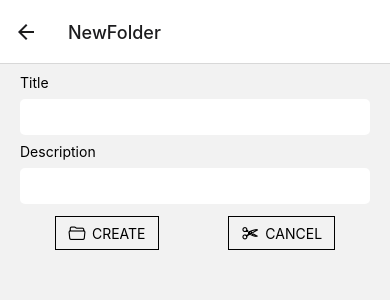
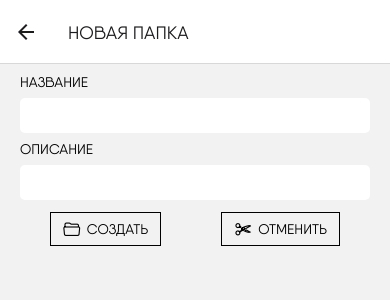
Before and after one commit to Enciosafe/contacts-app, a React Native app: screen /NewFolder in a window 390 px wide. Shown: the top 300 px of the page. Built offline with nearby package versions, Linux system fonts and the light colour scheme.

Commit message:
+ add contacts logic + redux

```diff
--- a/App.js
+++ b/App.js
@@ -13,6 +13,7 @@ import AppLoading from 'expo-app-loading'
 import * as Font from 'expo-font'
 import {useEffect, useState} from "react";
 import ContactsList from "./screens/ContactsList";
+import NewContact from "./screens/NewContact";
 
 
 const Stack = createNativeStackNavigator()
@@ -62,6 +63,7 @@ export default function App() {
                           headerTransparent: true,
                           headerRight: ({tintColor}) => (
                               <IconButton
+                                  buttonText='СОЗДАТЬ НОВУЮ ПАПКУ'
                                   icon="add"
                                   size={15}
                                   color={tintColor}
@@ -82,10 +84,13 @@ export default function App() {
                           },
                           headerRight: ({tintColor}) => (
                               <IconButton
+                                  buttonText='ДОБАВИТЬ КОНТАКТ'
                                   icon="add"
                                   size={15}
                                   color={tintColor}
-                                  onPress={() => navigation.navigate('NewFolder')}
+                                  onPress={() => navigation.navigate('NewContact', {
+                                      folderId: route.params.contactId
+                                  })}
                               />
                           ),
                           headerTransparent: true,
@@ -94,11 +99,26 @@ export default function App() {
                       })}
 
                   />
+                  <Stack.Screen
+                      name='NewContact'
+                      component={NewContact}
+                      options={{
+                          title: 'НОВЫЙ КОНТАКТ',
+                          headerTitleStyle: {
+                              fontFamily: 'Qanelas-Regular'
+                          },
+                          presentation: "modal",
+                      }}
+                  />
                   <Stack.Screen name='ContactDetails' component={ContactDetails}/>
                   <Stack.Screen
                       name='NewFolder'
                       component={NewFolder}
                       options={{
+                          title: 'НОВАЯ ПАПКА',
+                          headerTitleStyle: {
+                              fontFamily: 'Qanelas-Regular'
+                          },
                           presentation: "modal",
                       }}/>
               </Stack.Navigator>
--- a/Ui/IconButton.js
+++ b/Ui/IconButton.js
@@ -4,7 +4,7 @@ import Ionicons from "react-native-vector-icons/Ionicons";
 import {Text, View} from "react-native";
 
 
-const IconButton = ({icon, size, color, onPress}) => {
+const IconButton = ({icon, size, color, onPress, buttonText}) => {
     return (
         <Pressable
             style={({ pressed }) => [styles.button, pressed && styles.pressed ]}
@@ -16,7 +16,7 @@ const IconButton = ({icon, size, color, onPress}) => {
                     size={size}
                     color={color}
                 />
-                <Text style={styles.text}>СОЗДАТЬ НОВУЮ ПАПКУ</Text>
+                <Text style={styles.text}>{buttonText}</Text>
             </View>
         </Pressable>
     );
--- a/Ui/OutlinedButton.js
+++ b/Ui/OutlinedButton.js
@@ -43,6 +43,7 @@ const styles = StyleSheet.create({
         marginRight: 6,
     },
     text: {
-        color: 'black'
+        color: 'black',
+        fontFamily: 'Qanelas-Regular',
     }
 })
--- a/components/FolderItem.js
+++ b/components/FolderItem.js
@@ -1,6 +1,5 @@
 import React from 'react';
 import {Alert, Pressable, StyleSheet, Text, View, Image} from "react-native";
-import {useNavigation} from "@react-navigation/native";
 import {useDispatch} from "react-redux";
 import {removeFolderAction} from "../store/foldersReducer";
 
--- a/package.json
+++ b/package.json
@@ -18,6 +18,7 @@
     "react": "17.0.1",
     "react-dom": "17.0.1",
     "react-native": "0.64.3",
+    "react-native-get-random-values": "^1.7.2",
     "react-native-safe-area-context": "3.3.2",
     "react-native-screens": "~3.10.1",
     "react-native-vector-icons": "^9.1.0",
--- a/screens/ContactsList.js
+++ b/screens/ContactsList.js
@@ -1,14 +1,13 @@
 import React from 'react';
 import {View, Text, StyleSheet, FlatList} from "react-native";
 import ContactItem from "../components/ContactItem";
-import {contacts} from "../data/dummy";
-import Folders from "./Folders";
+import {useSelector} from "react-redux";
 
 const ContactsList = ({route}) => {
 
-
-     // console.log('params',route.params)
-
+    const insideFolderId = route.params.contactId
+    const contacts = useSelector(state => state.contacts.contacts)
+    const filteredContacts = contacts.filter((contact) => contact.folderId === insideFolderId)
 
 
     const renderItem = ({item}) => (
@@ -22,7 +21,7 @@ const ContactsList = ({route}) => {
     return (
         <>
             <FlatList
-                data={contacts}
+                data={filteredContacts}
                 renderItem={renderItem}
                 numColumns={3}
                 style={styles.container}
@@ -34,9 +33,11 @@ const ContactsList = ({route}) => {
 
 ContactsList.navigationOptions = ({route}) => {
     const { contactTitle } = route.params
+    const { contactId } = route.params
+    console.log(contactId)
 
     return {
-        headerTitle: {contactTitle},
+        headerTitle: {contactTitle}
     }
 }
 
--- /dev/null
+++ b/screens/NewContact.js
@@ -0,0 +1,99 @@
+import React, {useEffect, useState} from 'react';
+import {View, Text, StyleSheet, TextInput, } from "react-native";
+import OutlinedButton from "../Ui/OutlinedButton";
+import 'react-native-get-random-values';
+import { v4 as uuidv4 } from 'uuid';
+import {useDispatch} from "react-redux";
+import {addContactAction} from "../store/contactsReducer";
+
+
+const NewContact = ({route, navigation}) => {
+    const incomeFolderId = route.params.folderId
+    const dispatch = useDispatch()
+    const [foldId, setFoldId] = useState('')
+    const [name, setName] = useState('');
+    const [email, setEmail] = useState('');
+
+
+
+    useEffect(() => {
+       setFoldId(incomeFolderId)
+    }, [incomeFolderId]);
+
+
+
+    const changeNameHandler = (enteredText) => {
+        setName(enteredText)
+    }
+    const changeEmailHandler = (enteredText) => {
+        setEmail(enteredText)
+    }
+
+    const createContactHandler = () => {
+        const newContact = {
+            folderId: foldId,
+            id: uuidv4(),
+            name,
+            email
+        }
+        dispatch(addContactAction(newContact))
+        navigation.goBack()
+    }
+
+
+    const cancelHandler = () => {
+        navigation.goBack()
+    }
+
+    return (
+        <View style={styles.container}>
+            <View>
+                <Text style={styles.text}>ФИО</Text>
+                <TextInput
+                    value={name}
+                    onChangeText={changeNameHandler}
+                    style={[styles.input, styles.text]}
+                />
+            </View>
+            <View>
+                <Text style={styles.text}>EMAIL</Text>
+                <TextInput
+                    value={email}
+                    onChangeText={changeEmailHandler}
+                    style={[styles.input, styles.text]}
+                />
+            </View>
+
+            <View style={[styles.actions, styles.text]}>
+                <OutlinedButton icon="folder-open-outline" onPress={createContactHandler} >СОЗДАТЬ</OutlinedButton>
+                <OutlinedButton icon="cut-outline" onPress={cancelHandler} >ОТМЕНИТЬ</OutlinedButton>
+            </View>
+        </View>
+
+    );
+};
+
+export default NewContact;
+
+const styles = StyleSheet.create({
+    container: {
+        marginTop: 10,
+        marginHorizontal: 20,
+    },
+    input: {
+        marginVertical: 8,
+        paddingHorizontal: 8,
+        paddingVertical: 8,
+        fontSize: 16,
+        backgroundColor: 'white',
+        borderRadius: 5,
+    },
+    actions: {
+        flexDirection: 'row',
+        justifyContent: 'space-around',
+        alignItems: 'center'
+    },
+    text: {
+        fontFamily: 'Qanelas-Regular',
+    }
+})
--- a/screens/NewFolder.js
+++ b/screens/NewFolder.js
@@ -40,24 +40,24 @@ const NewFolder = ({navigation}) => {
     return (
         <View style={styles.container}>
             <View>
-                <Text>Title</Text>
+                <Text style={styles.text}>НАЗВАНИЕ</Text>
                 <TextInput
                     value={title}
                     onChangeText={changeTitleHandler}
-                    style={styles.input}
+                    style={[styles.input, styles.text]}
                 />
             </View>
             <View>
-                <Text>Description</Text>
+                <Text style={styles.text}>ОПИСАНИЕ</Text>
                 <TextInput
                     value={description}
                     onChangeText={changeDescriptionHandler}
-                    style={styles.input}
+                    style={[styles.input, styles.text]}
                 />
             </View>
-            <View style={styles.actions}>
-                <OutlinedButton icon="folder-open-outline" onPress={createFolderHandler} >CREATE</OutlinedButton>
-                <OutlinedButton icon="cut-outline" onPress={cancelHandler} >CANCEL</OutlinedButton>
+            <View style={[styles.actions, styles.text]}>
+                <OutlinedButton icon="folder-open-outline" onPress={createFolderHandler} >СОЗДАТЬ</OutlinedButton>
+                <OutlinedButton icon="cut-outline" onPress={cancelHandler} >ОТМЕНИТЬ</OutlinedButton>
             </View>
         </View>
 
@@ -83,5 +83,8 @@ const styles = StyleSheet.create({
         flexDirection: 'row',
         justifyContent: 'space-around',
         alignItems: 'center'
+    },
+    text: {
+        fontFamily: 'Qanelas-Regular',
     }
 })
--- /dev/null
+++ b/store/contactsReducer.js
@@ -0,0 +1,20 @@
+const defaultState = {
+    contacts: []
+}
+
+const ADD_CONTACT = "ADD_CONTACT"
+const REMOVE_CONTACT = "REMOVE_CONTACT"
+
+export const contactsReducer = (state = defaultState, action) => {
+    switch (action.type) {
+        case ADD_CONTACT:
+            return {...state, contacts: [...state.contacts, action.payload]}
+        case REMOVE_CONTACT:
+            return {...state, contacts: state.contacts.filter(contact => contact.id !== action.payload)}
+        default:
+            return state
+    }
+}
+
+export const addContactAction = (payload) => ({type: ADD_CONTACT, payload})
+export const removeContactAction = (payload) => ({type: REMOVE_CONTACT, payload})
--- a/store/index.js
+++ b/store/index.js
@@ -1,9 +1,11 @@
 import {combineReducers} from "redux";
 import {foldersReducer} from "./foldersReducer";
+import {contactsReducer} from "./contactsReducer";
 const {createStore} = require("redux");
 
 const rootReducer = combineReducers({
-    folders: foldersReducer
+    folders: foldersReducer,
+    contacts: contactsReducer
 })
 
 export const store = createStore(rootReducer)
```
Also changed, not shown: 1 other file (tests, documents, lock files or other folders).
